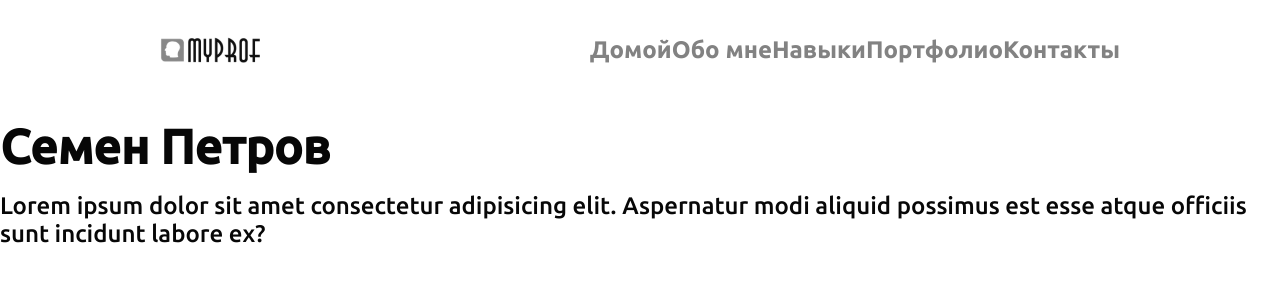
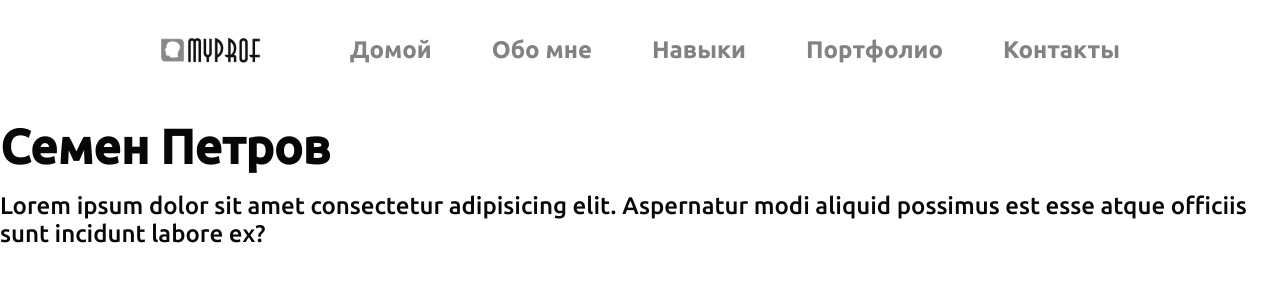
Before and after one commit to FedorovNikita/portfolio-for-np, a plain HTML site: page index.html in a window 1280 px wide. Drawn offline with Linux system fonts and the light colour scheme.

Commit message:
3.6 start

```diff
--- a/main.css
+++ b/main.css
@@ -58,7 +58,12 @@ img {
 }
 
 .header__link {
+  padding: 15px 30px;
   font-family: 'ubuntumebold', serif;
   color: #828282;
   text-decoration: none;
 }
+
+.header__item:last-child .header__link{
+  padding-right: 0;
+}
```
